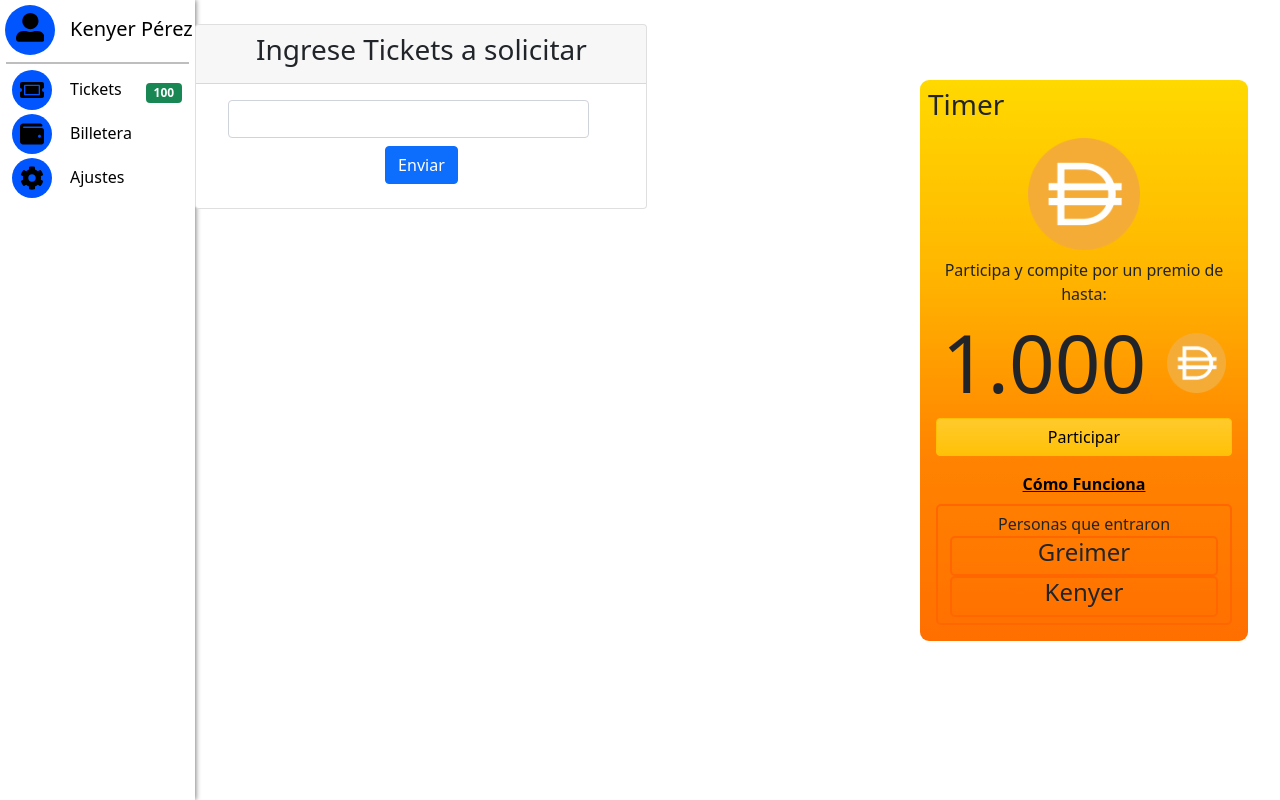
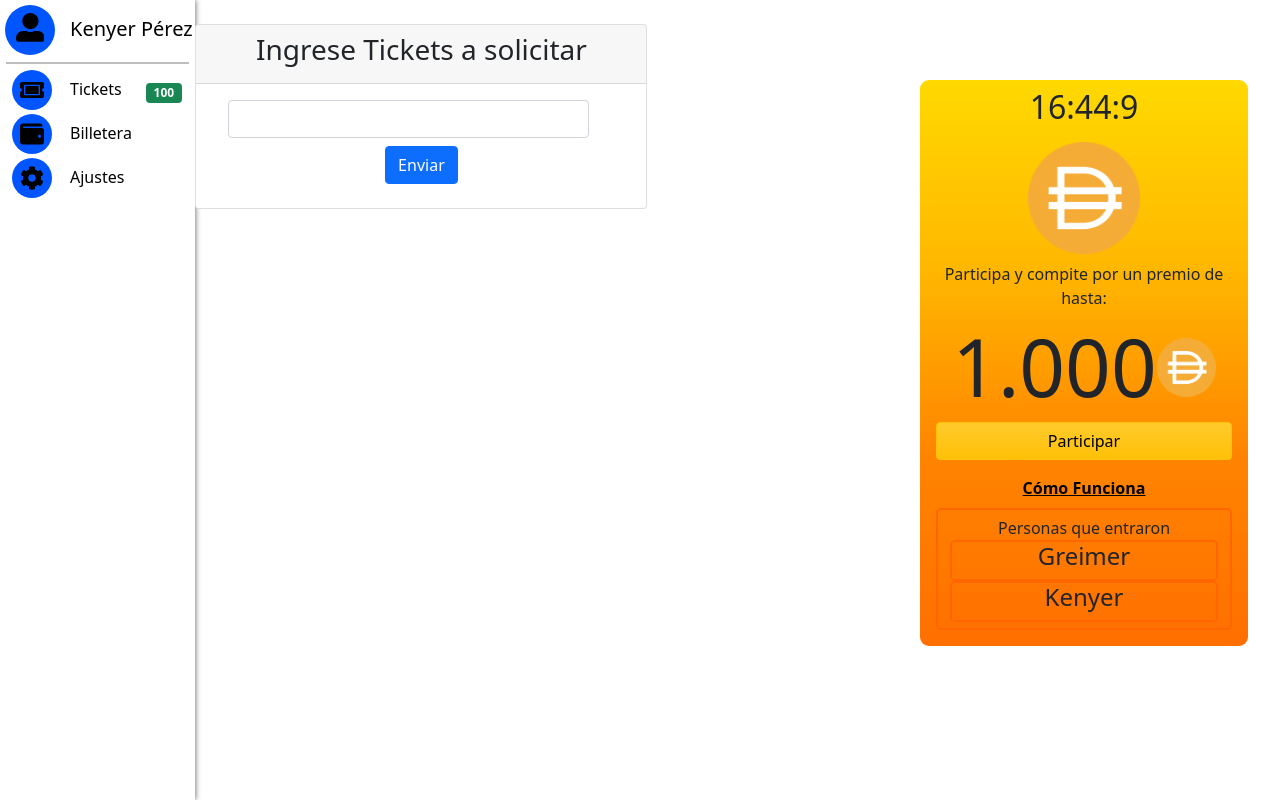
Before and after one commit to Greimer29/pool-rw, a React app: page /tickets in a window 1280 px wide. Both pictures are taken after a click on the element "Personas que entraron". Built offline with nearby package versions, Linux system fonts and the light colour scheme; the HTML template or start-up script is replaced by a standard one.

Commit message:
The Clock finally works

```diff
--- a/src/client/components/Pool.js
+++ b/src/client/components/Pool.js
@@ -10,7 +10,7 @@ class Pool extends Component{
             Personas
         }
         this.Ver = this.Ver.bind(this);
-        // this.Tick = this.Tick.bind(this);
+        this.Tick = this.Tick.bind(this);
     }
 
     Ver(e){
@@ -22,34 +22,38 @@ class Pool extends Component{
         }
     }
 
-    // Tick(){ Esto es solo unaaaaaa PRUEBAAAAAAAA
-    //    const time = new Date();
+    componentDidMount(){
+        this.Tick();
+    }
 
-    //    const hour = time.getHours();
-    //    const min = time.getMinutes();
-    //    const sec = time.getSeconds();
+    Tick(){ //Esto es solo unaaaaaa PRUEBAAAAAAAA
+       const time = new Date();
 
-    //    const timer = `${hour}:${min}:${sec}`;
-    //     console.log(timer);
+       const hour = time.getHours();
+       const min = time.getMinutes();
+       const sec = time.getSeconds();
 
-    //    setTimeout(this.Tick,1000);
-    // }
+       const timer = `${hour}:${min}:${sec}`;
+        // console.log(timer);
 
+        document.getElementById('Clock').innerHTML = timer;
+
+        setTimeout(this.Tick,1000)
+    }
 
     render(){
         const Person = this.state.Personas.map((persona,i) => {
             return(
-                <div className="container  pool-pozo" key={i}>
+                <div className="pool-pozo" key={i}>
                     <h4>{persona.name}</h4>
                 </div>
             )
         })
         return(
-            <div name="Pool" className="pool">
-                <div name="Pool_clock"className="pool-clock">
-                    <h3 name="clock" >Timer
-                    </h3>
-                </div>
+            <div className="pool">
+                <h2 id="Clock">
+                    Timer
+                </h2>
                 <div className="pool-container">
                     <div className="pool-img">
                         <img src={DAI} alt="jsakdfjsdkfj"/>
@@ -58,10 +62,16 @@ class Pool extends Component{
                         <p className="my-2">
                             Participa y compite por un premio de hasta:
                         </p>
-                            <h1 className="premio my-0">1.000 <span className="dai"></span></h1>
+                        <h1 className="premio my-0">
+                            1.000<span className="dai"></span>
+                        </h1>
                     </div>
-                    <button className="btn btn-warning bg-gradient my-2 w-100" onClick={this.timer}>Participar</button>
-                        <a href="/como" className="link my-2">Cómo Funciona</a>
+                    <button className="btn btn-warning bg-gradient my-2 w-100" onClick={this.Tick}>
+                        Participar
+                    </button>
+                    <a href="/como" className="link my-2">
+                        Cómo Funciona
+                    </a>
                     <div className="pool-pozo btn w-100" onClick={this.Ver}>
                         Personas que entraron
                         <div id="aja" className="container hide">
--- a/src/client/index.scss
+++ b/src/client/index.scss
@@ -99,6 +99,9 @@ hr {
     background-image: linear-gradient(rgb(255, 217, 0), rgb(255, 183, 0), rgb(255, 132, 0), rgb(255, 111, 0));
     transform: translateY(8px);
     transition: 200ms linear;
+    #Clock {
+        text-align: center;
+    }
     .pool-container {
         padding: 0.5rem;
         text-align: center;
```
Lines whose indentation alone changed are shown as unchanged.
